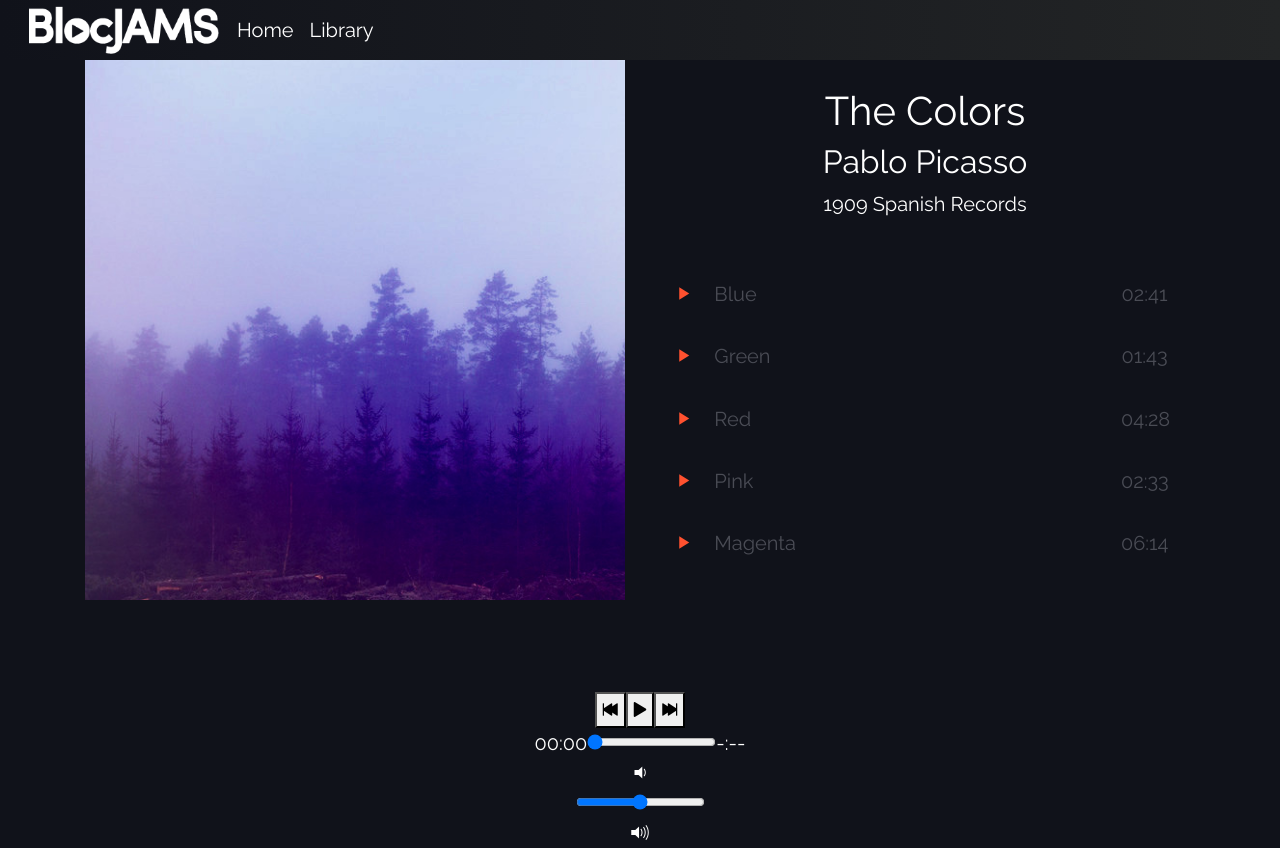
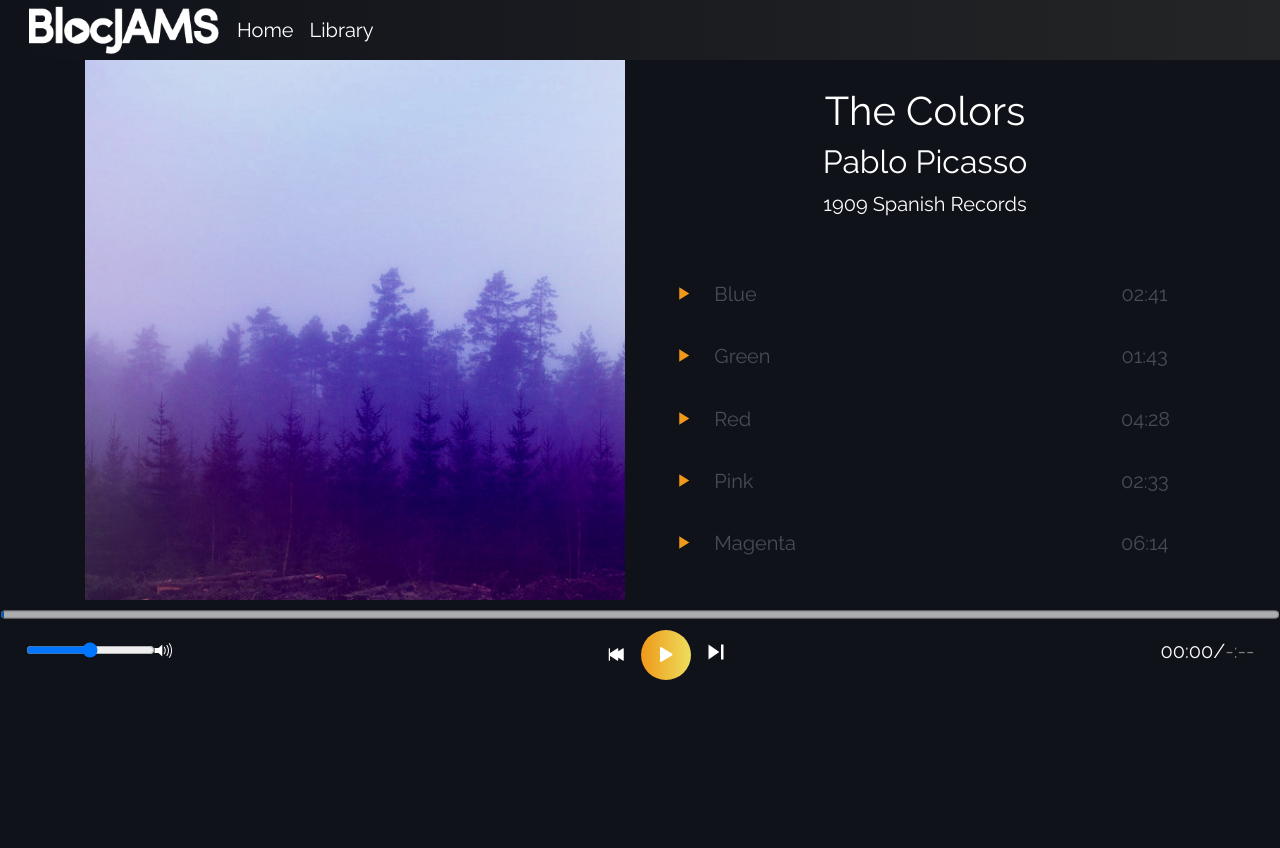
Before and after one commit to clintondnicholson/bloc-jams-react, a React (Create React App) app: page /album/the-colors in a window 1280 px wide. After the commit the page ends 800 px from the top, so only its background shows below. Built offline with nearby package versions, Linux system fonts and the light colour scheme.

Commit message:
checkpoint 10: completed

```diff
--- a/public/index.html
+++ b/public/index.html
@@ -43,5 +43,6 @@
     <script src="https://code.jquery.com/jquery-3.3.1.slim.min.js" integrity="sha384-q8i/X+965DzO0rT7abK41JStQIAqVgRVzpbzo5smXKp4YfRvH+8abtTE1Pi6jizo" crossorigin="anonymous"></script>
     <script src="https://cdnjs.cloudflare.com/ajax/libs/popper.js/1.14.3/umd/popper.min.js" integrity="sha384-ZMP7rVo3mIykV+2+9J3UJ46jBk0WLaUAdn689aCwoqbBJiSnjAK/l8WvCWPIPm49" crossorigin="anonymous"></script>
     <script src="https://stackpath.bootstrapcdn.com/bootstrap/4.1.1/js/bootstrap.min.js" integrity="sha384-smHYKdLADwkXOn1EmN1qk/HfnUcbVRZyYmZ4qpPea6sjB/pTJ0euyQp0Mk8ck+5T" crossorigin="anonymous"></script>
+    <script src="https://unpkg.com/ionicons@4.3.0/dist/ionicons.js"></script>
   </body>
 </html>
--- a/src/App.css
+++ b/src/App.css
@@ -23,13 +23,16 @@ body {
   font-family: Raleway, sans-serif;
   font-size: 1.25rem;
 }
+
 a {
   color: white;
   font-family: Raleway, sans-serif;
+  text-decoration: none;
 }
 
 a:hover {
   color: white;
+  text-decoration: none;
 }
 
 table {
@@ -59,6 +62,23 @@ table tr td{
 
 table tr td:last-child {
   padding-right: 5%
+}
+
+button {
+  background-color: transparent;
+  border-radius: 50%;
+  width:50px;
+  height:50px;
+  border:none;
+  color: white;
+}
+
+link{
+  text-decoration: none;
+}
+
+.Player-Bar {
+  display: block;
 }
 
 .navbar {
@@ -109,6 +129,16 @@ table tr td:last-child {
   font-weight: 300;
 }
 
+.album-title {
+  font-size: 2rem;
+  padding:0;
+  text-decoration: none;
+}
+
+.album-title:hover {
+  text-decoration: none;
+}
+
 .album-details {
   margin-top: 5%;
 }
@@ -124,5 +154,83 @@ table tr td:last-child {
 }
 
 .ion-ios-play {
-  color: #FF512F;
+  color: #F09819;
 }
+
+.seekbar {
+  color: #FF512F
+}
+
+.slider {
+    width: 100%;
+    height: 15px;
+    color: #FF512F;
+    opacity: 0.7;
+    -webkit-transition: .2s;
+    transition: opacity .2s;
+}
+
+.slider:hover {
+    opacity: 1;
+}
+
+.slider::-webkit-slider-thumb {
+    display: none;
+}
+
+.slider::-moz-range-thumb {
+    display:none;
+}
+
+.time-control {
+  float: right;
+  padding:.5% 2%;
+}
+
+.time-control p{
+  display: inline;
+}
+
+.total-time {
+  color:grey
+}
+
+
+.volume-control {
+  float: left;
+  padding:.5% 2%;
+}
+
+.play-pause {
+  background-color: linear-gradient (to-right, red, yellow);
+  border-radius: 50%;
+}
+
+.play-pause{
+ /* background-color: #ff9a9a;
+ background-image: -webkit-gradient(linear, left top, left bottom, from(#ff9a9a), to(#ff4040));
+ background-image: -webkit-linear-gradient(top, #ff9a9a, #ff4040);
+ background-image: -moz-linear-gradient(top, #ff9a9a, #ff4040);
+ background-image: -ms-linear-gradient(top, #ff9a9a, #ff4040);
+ background-image: -o-linear-gradient(top, #ff9a9a, #ff4040);
+ background-image: linear-gradient(to bottom, #ff9a9a, #ff4040);filter:progid:DXImageTransform.Microsoft.gradient(GradientType=0,startColorstr=#ff9a9a, endColorstr=#ff4040);
+ border-radius: 50%; */
+
+background: #F09819;  /* fallback for old browsers */
+background: -webkit-linear-gradient(to left, #EDDE5D, #F09819);  /* Chrome 10-25, Safari 5.1-6 */
+background: linear-gradient(to left, #EDDE5D, #F09819); /* W3C, IE 10+/ Edge, Firefox 16+, Chrome 26+, Opera 12+, Safari 7+ */
+}
+
+.play-pause:hover{
+ background-color: #ff6767; background-image: -webkit-gradient(linear, left top, left bottom, from(#ff6767), to(#ff0d0d));
+ background-image: -webkit-linear-gradient(top, #ff6767, #ff0d0d);
+ background-image: -moz-linear-gradient(top, #ff6767, #ff0d0d);
+ background-image: -ms-linear-gradient(top, #ff6767, #ff0d0d);
+ background-image: -o-linear-gradient(top, #ff6767, #ff0d0d);
+ background-image: linear-gradient(to bottom, #ff6767, #ff0d0d);filter:progid:DXImageTransform.Microsoft.gradient(GradientType=0,startColorstr=#ff6767, endColorstr=#ff0d0d);
+}
+
+.buttons {
+  float:none;
+  padding:2% 2%;
+}
--- a/src/components/Album.js
+++ b/src/components/Album.js
@@ -133,13 +133,6 @@ class Album extends Component {
                 </tbody>
               </table>
             </div>
-            <table className="col-6" id="song-list">
-              <colgroup>
-                <col id="song-number-column" />
-                <col id="song-title-column" />
-                <col id="song-duration-column" />
-              </colgroup>
-            </table>
           </div>
         </div>
         <PlayerBar
--- a/src/components/Library.js
+++ b/src/components/Library.js
@@ -19,9 +19,8 @@ class Library extends Component {
             this.state.albums.map( (album, index) =>
               <Link to={`/album/${album.slug}`} className="col-sm-6" key={index}>
                 <img src={album.albumCover} alt={album.title} />
-                <div>{album.title}</div>
-                <div>{album.artist}</div>
-                <div>{album.songs.length} songs</div>
+                <div className="album-title">{album.title}</div>
+                <div className="album-artist">{album.artist}</div>
               </Link>
             )
           }
--- a/src/components/PlayerBar.js
+++ b/src/components/PlayerBar.js
@@ -4,31 +4,31 @@ class PlayerBar extends Component {
   render () {
     return (
       <section className="player-bar">
-        <section id="buttons">
+        <input type="range"
+               className="slider"
+               value={(this.props.currentTime / this.props.duration) || 0}
+               max="100"
+               min="1"
+               step="0.01"
+               onChange={this.props.handleTimeChange}
+        />
+        <span className="buttons">
           <button id="previous" onClick={this.props.handlePrevClick}>
             <span className="ion-skip-backward"></span>
           </button>
-          <button id="play-pause" onClick={this.props.handleSongClick} >
+          <button className="play-pause" onClick={this.props.handleSongClick} >
               <span className={this.props.isPlaying ? 'ion-pause' : 'ion-play'}></span>
            </button>
            <button id="next" onClick={this.props.handleNextClick}>
-             <span className="ion-skip-forward"></span>
+             <ion-icon name="skip-forward"></ion-icon>
            </button>
-         </section>
-         <section id="time-control">
+         </span>
+         <span className="time-control">
            <span className="current-time">{this.props.formatTime(this.props.currentTime)}</span>
-           <input type="range"
-                  className="seek-bar"
-                  value={(this.props.currentTime / this.props.duration) || 0}
-                  max="1"
-                  min="0"
-                  step="0.01"
-                  onChange={this.props.handleTimeChange}
-           />
+           <p>/</p>
            <span className="total-time">{this.props.formatTime(this.props.duration)}</span>
-         </section>
-         <section id="volume-control">
-           <div className="icon ion-volume-low"></div>
+         </span>
+         <span class="volume-control">
              <input
                type="range"
                className="seek-bar"
@@ -38,8 +38,8 @@ class PlayerBar extends Component {
                step="0.01"
                onChange={this.props.handleVolumeChange}
              />
-           <div className="icon ion-volume-high"></div>
-         </section>
+           <span className="icon ion-volume-high"></span>
+         </span>
       </section>
     );
   }
```
